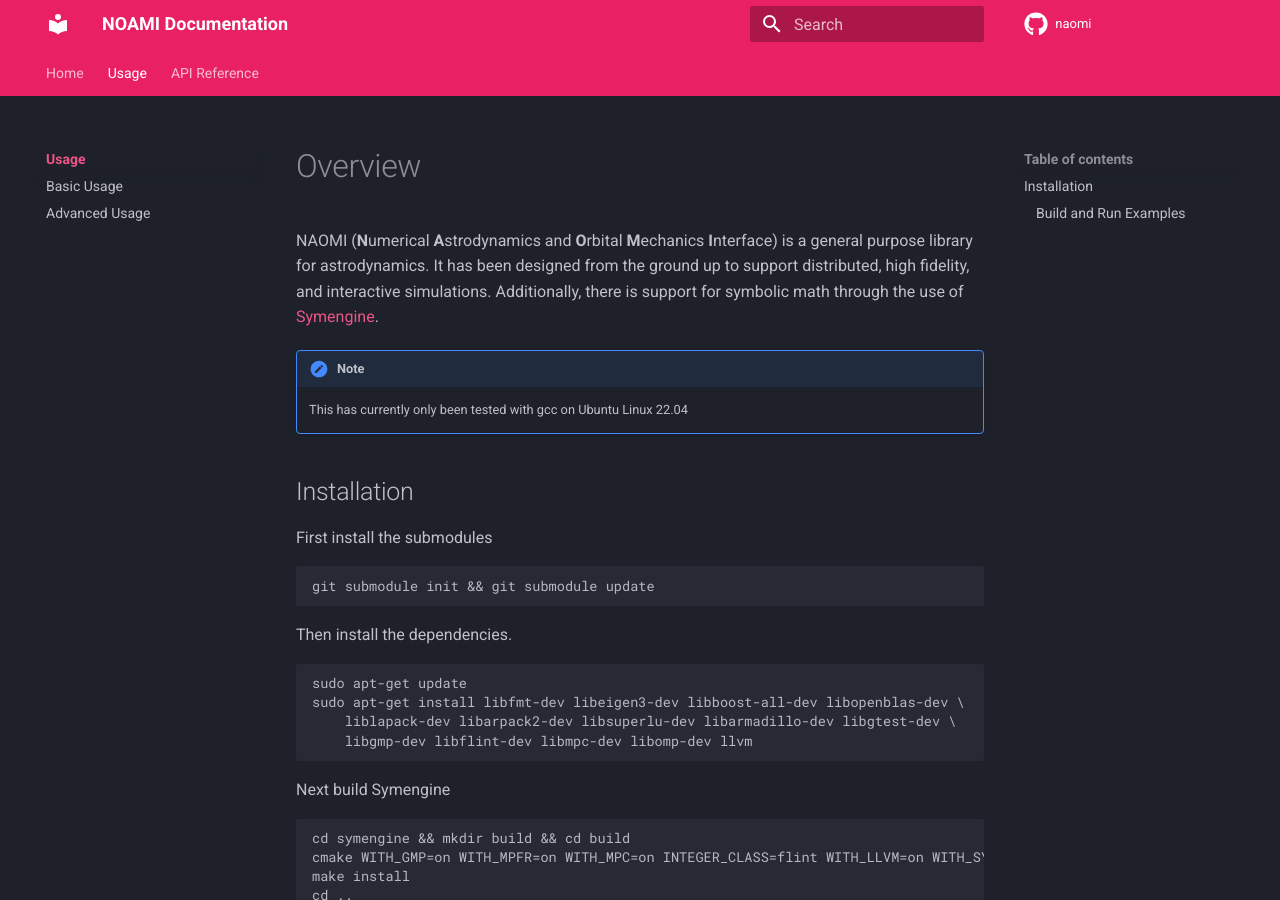
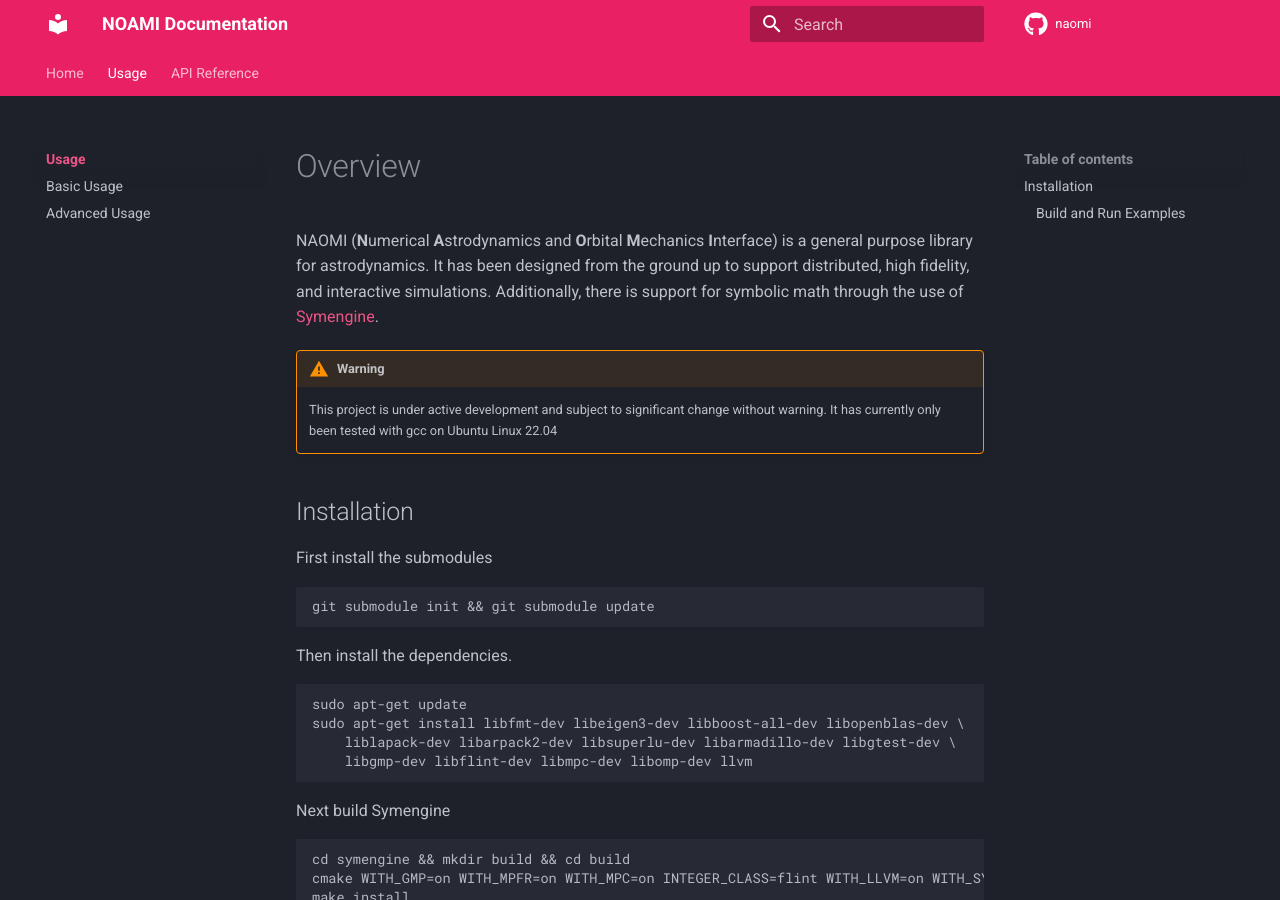
Before and after one commit to apost71/naomi, an MkDocs documentation site: the page built from docs/pages/index.md, in a window 1280 px wide and 900 px high. Built offline with MkDocs 1.6.1 and Material for MkDocs 9.7.7, drawn with Linux system fonts in a browser that asks for light colours; comment, search, counter and statistics services are not loaded.

Commit message:
docs: add disclaimer

```diff
--- a/docs/pages/index.md
+++ b/docs/pages/index.md
@@ -4,9 +4,10 @@
 It has been designed from the ground up to support distributed, high fidelity, and interactive
 simulations.  Additionally, there is support for symbolic math through the use of [Symengine](https://symengine.org/).
 
-!!! note
+!!! warning
 
-    This has currently only been tested with gcc on Ubuntu Linux 22.04
+    This project is under active development and subject to significant change without warning.
+    It has currently only been tested with gcc on Ubuntu Linux 22.04
 
 ## Installation
 
```
